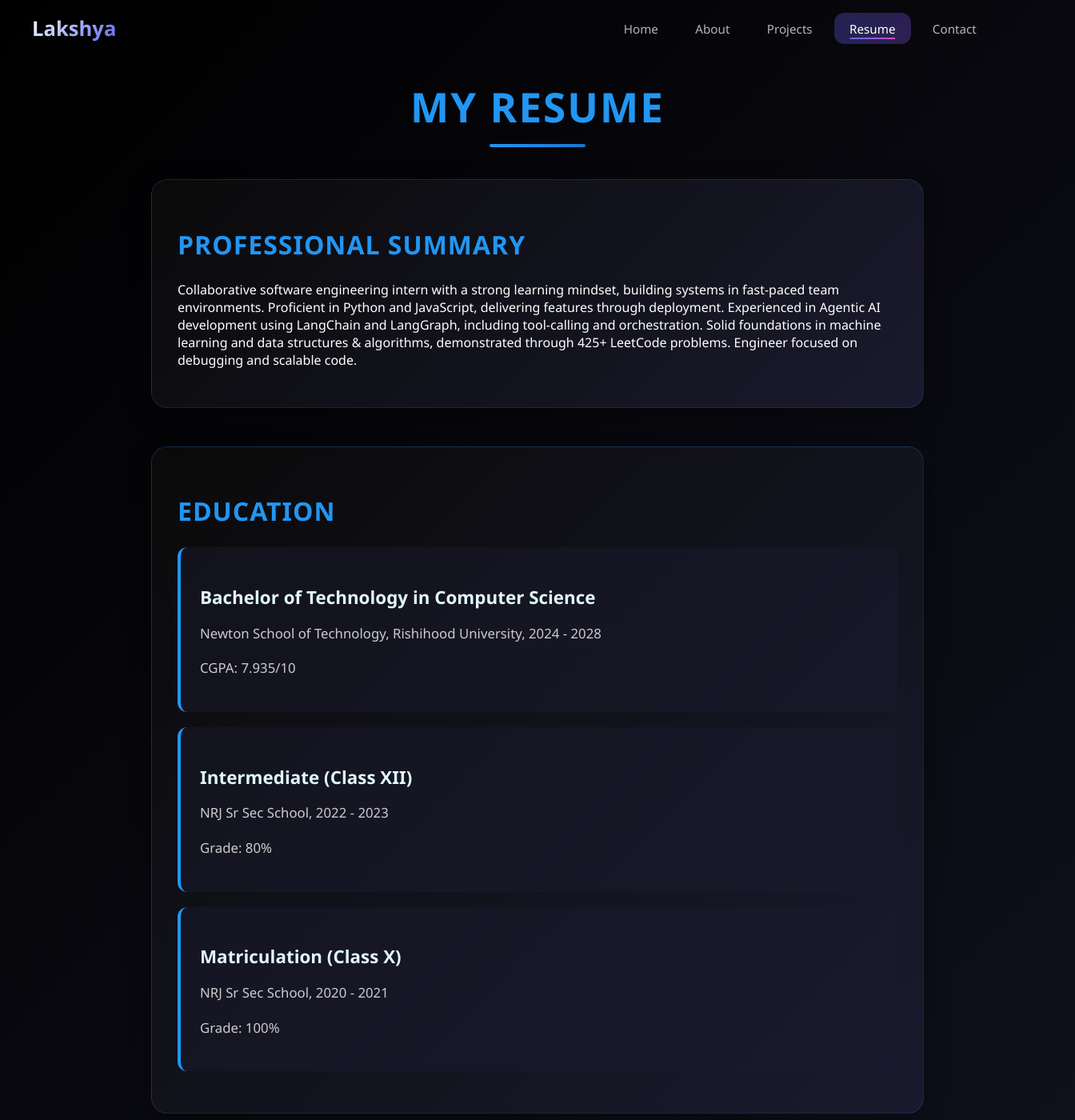
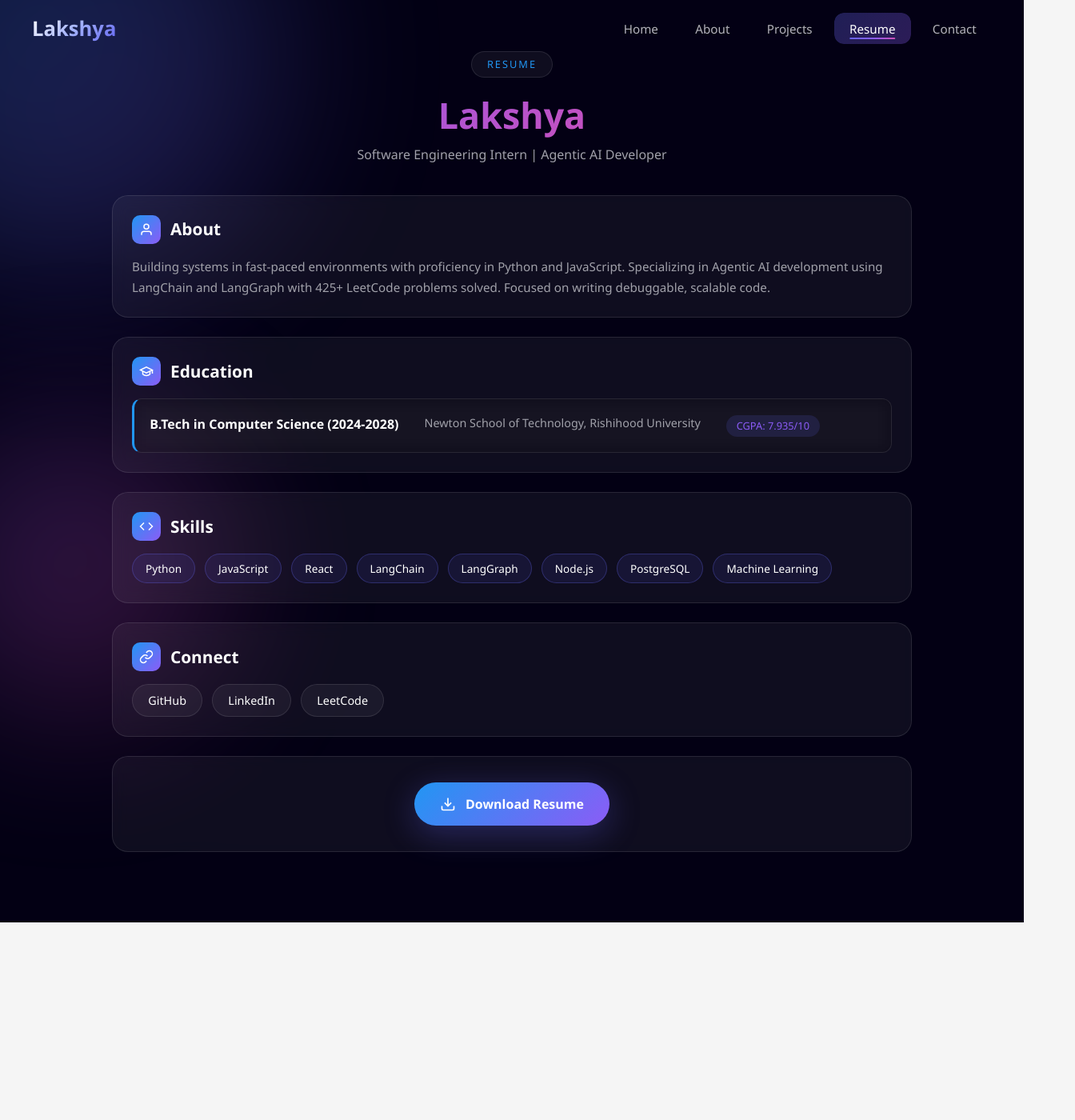
Before and after one commit to Lakshyalamba/my-portfolio, a React (Vite) app: page /resume in a window 1280 px wide. Shown: the top 1400 px of the page at 80% size, 1344 px wide, since content can reach past the window. After the commit the page ends 1153 px from the top, so only its background shows below. Built offline with nearby package versions, Linux system fonts and the light colour scheme.

Commit message:
Resume page updated

```diff
--- a/src/pages/Resume.jsx
+++ b/src/pages/Resume.jsx
@@ -1,114 +1,140 @@
-import React from "react";
-import "../styles/Resume.css";
-import resumePdf from "../assets/resume.pdf";
+import React, { useEffect, useState } from 'react';
+import '../styles/Resume.css';
+import resumePdf from '../assets/resume.pdf';
 
 function Resume() {
+  const [visible, setVisible] = useState(false);
+
+  useEffect(() => {
+    setVisible(true);
+  }, []);
+
+  const skills = [
+    { name: 'Python' },
+    { name: 'JavaScript' },
+    { name: 'React' },
+    { name: 'LangChain' },
+    { name: 'LangGraph' },
+    { name: 'Node.js' },
+    { name: 'PostgreSQL' },
+    { name: 'Machine Learning' },
+  ];
+
+  const links = [
+    { name: 'GitHub', url: 'https://github.com/Lakshyalamba' },
+    { name: 'LinkedIn', url: 'https://www.linkedin.com/in/lakshyachoudhary26/' },
+    { name: 'LeetCode', url: 'https://leetcode.com/u/lakshya_choudhary/' },
+  ];
+
   return (
     <div className="resume-container">
-      <h1 className="resume-title">MY RESUME</h1>
+      <div className="bg-effects">
+        <div className="gradient-orb orb-1"></div>
+        <div className="gradient-orb orb-2"></div>
+      </div>
 
-      {/* Professional Summary */}
+      <div className={`resume-content ${visible ? 'visible' : ''}`}>
+        <header className="resume-header">
+          <div className="header-badge">Resume</div>
+          <h1 className="resume-title">
+            <span className="title-gradient">Lakshya</span>
+          </h1>
+          <p className="resume-subtitle">Software Engineering Intern | Agentic AI Developer</p>
+        </header>
+
         <section className="resume-section">
-        <h2>Professional Summary</h2>
-        <p>
-          Collaborative software engineering intern with a strong learning mindset, building systems in fast-paced team environments. Proficient in Python and JavaScript, delivering features through deployment. Experienced in Agentic AI development using LangChain and LangGraph, including tool-calling and orchestration. Solid foundations in machine learning and data structures & algorithms, demonstrated through 425+ LeetCode problems. Engineer focused on debugging and scalable code.
+          <h2 className="section-title">
+            <span className="section-icon">
+              <svg viewBox="0 0 24 24" fill="none" stroke="currentColor" strokeWidth="2">
+                <path d="M20 21v-2a4 4 0 0 0-4-4H8a4 4 0 0 0-4 4v2"/>
+                <circle cx="12" cy="7" r="4"/>
+              </svg>
+            </span>
+            About
+          </h2>
+          <p className="about-text">
+            Building systems in fast-paced environments with proficiency in Python and JavaScript.
+            Specializing in Agentic AI development using LangChain and LangGraph with 425+ LeetCode problems solved.
+            Focused on writing debuggable, scalable code.
           </p>
         </section>
 
-      {/* Education */}
         <section className="resume-section">
-        <h2>Education</h2>
-        <div className="resume-item">
-          <h3>Bachelor of Technology in Computer Science</h3>
-          <p>Newton School of Technology, Rishihood University, 2024 - 2028</p>
-          <p>CGPA: 7.935/10</p>
+          <h2 className="section-title">
+            <span className="section-icon">
+              <svg viewBox="0 0 24 24" fill="none" stroke="currentColor" strokeWidth="2">
+                <path d="M22 10v6M2 10l10-5 10 5-10 5z"/>
+                <path d="M6 12v5c3 3 9 3 12 0v-5"/>
+              </svg>
+            </span>
+            Education
+          </h2>
+          <div className="education-card">
+            <div className="edu-header">
+            <h3>B.Tech in Computer Science (2024-2028)</h3>
             </div>
-        <div className="resume-item">
-          <h3>Intermediate (Class XII)</h3>
-          <p>NRJ Sr Sec School, 2022 - 2023</p>
-          <p>Grade: 80%</p>
+            <p className="edu-institution">Newton School of Technology, Rishihood University</p>
+            <div className="edu-grades">
+              <span>CGPA: 7.935/10</span>
             </div>
-        <div className="resume-item">
-          <h3>Matriculation (Class X)</h3>
-          <p>NRJ Sr Sec School, 2020 - 2021</p>
-          <p>Grade: 100%</p>
           </div>
         </section>
 
-      {/* Projects */}
         <section className="resume-section">
-        <h2>Projects</h2>
-        <div className="resume-item">
-          <h3>BingeQuiz</h3>
-          <p><strong>Tech Stack:</strong> React.js, JavaScript, CSS</p>
-          <ul>
-            <li>
-              Built using React.js, JavaScript, and CSS to create a modern and efficient web application.
-            </li>
-            <li>
-              Developed a dynamic movie quiz app where users can test their knowledge with interactive questions.
-            </li>
-            <li>
-              Integrated difficulty levels, responsive design, and GitHub version control to ensure scalability, maintainability, and seamless navigation.
-            </li>
-          </ul>
-          <p>
-            <a href="https://github.com/Lakshyalamba/bingequiznextjs" target="_blank" rel="noopener noreferrer">GitHub</a> |{" "}
-            <a href="https://bingequiz.netlify.app/" target="_blank" rel="noopener noreferrer">Live Demo</a>
-          </p>
+          <h2 className="section-title">
+            <span className="section-icon">
+              <svg viewBox="0 0 24 24" fill="none" stroke="currentColor" strokeWidth="2">
+                <polyline points="16 18 22 12 16 6"/>
+                <polyline points="8 6 2 12 8 18"/>
+              </svg>
+            </span>
+            Skills
+          </h2>
+          <div className="skills-grid">
+            {skills.map((skill, index) => (
+              <div key={skill.name} className="skill-item" style={{ animationDelay: `${index * 0.1}s` }}>
+                <span className="skill-name">{skill.name}</span>
+              </div>
+            ))}
           </div>
         </section>
 
-      {/* Skills */}
         <section className="resume-section">
-        <h2>Skills</h2>
-        <div className="skills-list">
-          <span className="skill">Python</span>
-          <span className="skill">JavaScript</span>
-          <span className="skill">LangChain</span>
-          <span className="skill">LangGraph</span>
-          <span className="skill">React</span>
-          <span className="skill">Node.js</span>
-          <span className="skill">Express.js</span>
-          <span className="skill">MongoDB</span>
-          <span className="skill">MySQL</span>
-          <span className="skill">PostgreSQL</span>
-          <span className="skill">NumPy</span>
-          <span className="skill">Pandas</span>
-          <span className="skill">Machine Learning</span>
-          <span className="skill">Data Structures & Algorithms</span>
-          <span className="skill">HTML</span>
-          <span className="skill">CSS</span>
+          <h2 className="section-title">
+            <span className="section-icon">
+              <svg viewBox="0 0 24 24" fill="none" stroke="currentColor" strokeWidth="2">
+                <path d="M10 13a5 5 0 0 0 7.54.54l3-3a5 5 0 0 0-7.07-7.07l-1.72 1.71"/>
+                <path d="M14 11a5 5 0 0 0-7.54-.54l-3 3a5 5 0 0 0 7.07 7.07l1.71-1.71"/>
+              </svg>
+            </span>
+            Connect
+          </h2>
+          <div className="links-row">
+            {links.map((link) => (
+              <a
+                key={link.name}
+                href={link.url}
+                target="_blank"
+                rel="noopener noreferrer"
+                className="link-button"
+              >
+                {link.name}
+              </a>
+            ))}
           </div>
         </section>
 
-      {/* Links */}
-      <section className="resume-section">
-        <h2>Links</h2>
-        <ul>
-          <li><a href="https://www.linkedin.com/in/lakshya-choudhary-881a4b31a/" target="_blank" rel="noopener noreferrer">LinkedIn</a></li>
-          <li><a href="https://github.com/Lakshyalamba" target="_blank" rel="noopener noreferrer">GitHub</a></li>
-          <li><a href="https://www.codechef.com/users/lakshya_lamba9" target="_blank" rel="noopener noreferrer">CodeChef</a></li>
-          <li><a href="https://codeforces.com/profile/lakshyalamba" target="_blank" rel="noopener noreferrer">Codeforces</a></li>
-          <li><a href="https://leetcode.com/u/lakshya_choudhary/" target="_blank" rel="noopener noreferrer">LeetCode</a></li>
-          <li><a href="https://my-personal-portfol.netlify.app/" target="_blank" rel="noopener noreferrer">Portfolio</a></li>
-        </ul>
-      </section>
-
-      {/* Download Resume */}
         <section className="resume-section download-section">
-        <h2>Want a copy of my Resume?</h2>
-        <p>Click below to download a professionally formatted PDF version.</p>
-        <a
-          href={resumePdf}
-          download="resume.pdf"
-          className="btn btn-glow"
-          target="_blank"
-          rel="noopener noreferrer"
-        >
-          Download PDF
+          <a href={resumePdf} download className="download-btn">
+            <svg viewBox="0 0 24 24" fill="none" stroke="currentColor" strokeWidth="2">
+              <path d="M21 15v4a2 2 0 0 1-2 2H5a2 2 0 0 1-2-2v-4"/>
+              <polyline points="7 10 12 15 17 10"/>
+              <line x1="12" y1="15" x2="12" y2="3"/>
+            </svg>
+            <span>Download Resume</span>
           </a>
         </section>
+      </div>
     </div>
   );
 }
--- a/src/styles/Resume.css
+++ b/src/styles/Resume.css
@@ -1,269 +1,300 @@
 :root {
-  --accent-color: #2196f3;
-  --text-light: #ccc;
-  --text-muted: #aaa;
-  --bg-dark: #000000;
-  --card-bg: #1a1a2e;
+  --accent-color: #6366f1;
+  --accent-secondary: #8b5cf6;
+  --accent-tertiary: #ec4899;
+  --text-color: #fff;
+  --text-muted: #a1a1aa;
+  --bg-primary: #030014;
+  --glass-bg: rgba(255, 255, 255, 0.05);
+  --glass-border: rgba(255, 255, 255, 0.1);
 }
 
-/* Resume Container */
 .resume-container {
-  min-height: 100vh;
-  width: 100%;
+  min-height: calc(100vh - 60px);
+  background: var(--bg-primary);
+  color: var(--text-color);
+  position: relative;
+  overflow-x: hidden;
   padding: 4rem 2rem;
-  background: linear-gradient(135deg, #000000, #1a1a2e);
-  color: white;
   display: flex;
-  flex-direction: column;
-  align-items: center;
-  animation: fadeIn 1s ease-in-out;
+  justify-content: center;
 }
 
-/* Title */
-.resume-title {
-  font-size: 3.2rem;
+.bg-effects {
+  position: fixed;
+  inset: 0;
+  pointer-events: none;
+  z-index: 0;
+}
+
+.gradient-orb {
+  position: absolute;
+  border-radius: 50%;
+  filter: blur(100px);
+  opacity: 0.25;
+}
+
+.orb-1 {
+  width: 500px;
+  height: 500px;
+  background: linear-gradient(135deg, var(--accent-color), var(--accent-secondary));
+  top: -150px;
+  right: -150px;
+  animation: orb-float 15s ease-in-out infinite;
+}
+
+.orb-2 {
+  width: 350px;
+  height: 350px;
+  background: linear-gradient(135deg, var(--accent-secondary), var(--accent-tertiary));
+  bottom: -100px;
+  left: -100px;
+  animation: orb-float 20s ease-in-out infinite reverse;
+}
+
+@keyframes orb-float {
+  0%, 100% { transform: translate(0, 0) scale(1); }
+  50% { transform: translate(30px, -30px) scale(1.1); }
+}
+
+.resume-content {
+  width: 100%;
+  max-width: 1000px;
+  position: relative;
+  z-index: 1;
+  opacity: 0;
+  transform: translateY(30px);
+  transition: all 0.8s cubic-bezier(0.4, 0, 0.2, 1);
+}
+
+.resume-content.visible {
+  opacity: 1;
+  transform: translateY(0);
+}
+
+.resume-header {
   text-align: center;
   margin-bottom: 2.5rem;
-  color: var(--accent-color);
-  position: relative;
-  letter-spacing: 2px;
-  text-transform: uppercase;
-  animation: slideDown 1s ease;
 }
 
-.resume-title::after {
-  content: "";
-  display: block;
-  width: 120px;
-  height: 4px;
-  background: linear-gradient(135deg, var(--accent-color), #1976d2);
-  margin: 12px auto 0;
-  border-radius: 3px;
-  animation: scaleIn 0.8s ease forwards;
-  transform-origin: left;
+.header-badge {
+  display: inline-block;
+  padding: 0.4rem 1.2rem;
+  background: var(--glass-bg);
+  border: 1px solid var(--glass-border);
+  border-radius: 50px;
+  font-size: 0.8rem;
+  color: var(--accent-color);
+  text-transform: uppercase;
+  letter-spacing: 2px;
+  margin-bottom: 1rem;
 }
 
-/* Sections */
-.resume-section {
-  width: 100%;
-  max-width: 900px;
-  margin-bottom: 3rem;
-  padding: 2rem;
-  background: linear-gradient(135deg, #0a0a0a, #1a1a2e);
-  border-radius: 20px;
-  border: 1px solid rgba(33, 150, 243, 0.2);
-  box-shadow: 0 10px 30px rgba(0, 0, 0, 0.4);
-  transition: transform 0.3s ease, box-shadow 0.3s ease;
-  animation: fadeInUp 1s ease forwards;
-  opacity: 0;
+.resume-title {
+  font-size: 2.8rem;
+  font-weight: 800;
+  margin: 0 0 0.5rem 0;
 }
 
-.resume-section:nth-child(2) {
-  animation-delay: 0.2s;
+.title-gradient {
+  background: linear-gradient(135deg, var(--accent-color), var(--accent-secondary), var(--accent-tertiary));
+  -webkit-background-clip: text;
+  background-clip: text;
+  -webkit-text-fill-color: transparent;
+  background-size: 200% auto;
+  animation: gradient-flow 4s ease infinite;
 }
 
-.resume-section:nth-child(3) {
-  animation-delay: 0.4s;
+@keyframes gradient-flow {
+  0%, 100% { background-position: 0% center; }
+  50% { background-position: 100% center; }
 }
 
-.resume-section:nth-child(4) {
-  animation-delay: 0.6s;
+.resume-subtitle {
+  font-size: 1rem;
+  color: var(--text-muted);
+  margin: 0;
 }
 
-.resume-section:nth-child(5) {
-  animation-delay: 0.8s;
-}
-
-.resume-section:nth-child(6) {
-  animation-delay: 1.0s;
-}
-
-.resume-section:nth-child(7) {
-  animation-delay: 1.2s;
+.resume-section {
+  background: var(--glass-bg);
+  border: 1px solid var(--glass-border);
+  border-radius: 20px;
+  padding: 1.5rem;
+  margin-bottom: 1.5rem;
+  backdrop-filter: blur(10px);
+  transition: all 0.4s ease;
 }
 
 .resume-section:hover {
   transform: translateY(-5px);
-  box-shadow: 0 15px 40px rgba(33, 150, 243, 0.3);
+  border-color: rgba(99, 102, 241, 0.4);
+  box-shadow: 0 20px 50px rgba(99, 102, 241, 0.15);
 }
 
-.resume-section h2 {
-  font-size: 2rem;
-  color: var(--accent-color);
-  margin-bottom: 1.5rem;
-  letter-spacing: 1px;
-  text-transform: uppercase;
+.section-title {
+  display: flex;
+  align-items: center;
+  gap: 0.75rem;
+  font-size: 1.3rem;
+  font-weight: 700;
+  margin: 0 0 1rem 0;
+  color: #fff;
 }
 
-/* Resume Items */
-.resume-item {
-  background: rgba(26, 26, 46, 0.5);
-  padding: 1.5rem;
+.section-icon {
+  width: 36px;
+  height: 36px;
+  display: flex;
+  align-items: center;
+  justify-content: center;
+  background: linear-gradient(135deg, var(--accent-color), var(--accent-secondary));
+  border-radius: 10px;
+  flex-shrink: 0;
+}
+
+.section-icon svg {
+  width: 18px;
+  height: 18px;
+  color: white;
+}
+
+.about-text {
+  font-size: 0.95rem;
+  color: var(--text-muted);
+  line-height: 1.7;
+  margin: 0;
+}
+
+.education-card {
+  background: rgba(0, 0, 0, 0.2);
   border-radius: 12px;
-  margin-bottom: 1.2rem;
-  border-left: 4px solid var(--accent-color);
+  padding: 1.2rem;
+  border-left: 3px solid var(--accent-color);
   transition: all 0.3s ease;
 }
 
-.resume-item:hover {
-  background: rgba(33, 150, 243, 0.1);
+.education-card:hover {
+  background: rgba(99, 102, 241, 0.1);
   transform: translateX(5px);
 }
 
-.resume-item h3 {
-  font-size: 1.4rem;
-  color: #e0f7fa;
-  margin-bottom: 0.5rem;
-  font-weight: 600;
+.edu-header {
+  margin-bottom: 0.3rem;
 }
 
-.resume-item p,
-.resume-item ul li {
-  font-size: 1.05rem;
-  color: var(--text-light);
-  line-height: 1.6;
+.edu-header h3 {
+  font-size: 1rem;
+  margin: 0;
+  color: #fff;
 }
 
-.resume-item ul {
-  padding-left: 20px;
-  margin-top: 0.5rem;
+.edu-institution {
+  font-size: 0.9rem;
+  color: var(--text-muted);
+  margin: 0 0 0.5rem 0;
 }
 
-.resume-item ul li {
-  margin-bottom: 0.5rem;
-  color: var(--text-muted);
+.edu-grades span {
+  display: inline-block;
+  padding: 0.3rem 0.8rem;
+  background: rgba(99, 102, 241, 0.15);
+  border-radius: 20px;
+  font-size: 0.8rem;
+  color: var(--accent-secondary);
 }
 
-/* Skills */
-.skills-list {
+.skills-grid {
   display: flex;
   flex-wrap: wrap;
-  gap: 12px;
-  margin-top: 1rem;
+  gap: 0.75rem;
 }
 
-.skill {
-  background: linear-gradient(135deg, var(--accent-color), #1976d2);
-  color: #000;
-  padding: 10px 18px;
-  border-radius: 25px;
-  font-weight: bold;
-  font-size: 0.9rem;
+.skill-item {
+  padding: 0.5rem 1rem;
+  background: rgba(99, 102, 241, 0.1);
+  border: 1px solid rgba(99, 102, 241, 0.3);
+  border-radius: 50px;
+  font-size: 0.85rem;
+  color: #fff;
+  font-weight: 500;
   transition: all 0.3s ease;
-  box-shadow: 0 4px 15px rgba(33, 150, 243, 0.3);
+  animation: fade-in 0.5s ease-out backwards;
 }
 
-.skill:hover {
-  transform: translateY(-3px) scale(1.05);
-  box-shadow: 0 8px 25px rgba(33, 150, 243, 0.5);
-  color: white;
+.skill-item:hover {
+  background: rgba(99, 102, 241, 0.2);
+  border-color: rgba(99, 102, 241, 0.5);
+  transform: translateY(-2px);
 }
 
-/* Download Section */
+.links-row {
+  display: flex;
+  flex-wrap: wrap;
+  gap: 0.75rem;
+}
+
+.link-button {
+  padding: 0.6rem 1.2rem;
+  background: var(--glass-bg);
+  border: 1px solid var(--glass-border);
+  border-radius: 50px;
+  color: #fff;
+  font-size: 0.9rem;
+  font-weight: 500;
+  text-decoration: none;
+  transition: all 0.3s ease;
+}
+
+.link-button:hover {
+  background: linear-gradient(135deg, var(--accent-color), var(--accent-secondary));
+  border-color: transparent;
+  transform: translateY(-3px);
+  box-shadow: 0 10px 30px rgba(99, 102, 241, 0.3);
+}
+
 .download-section {
   text-align: center;
-  padding: 2.5rem;
-  background: linear-gradient(135deg, #1a1a2e, #2a2a4e);
-  border-radius: 20px;
+  padding: 2rem;
 }
 
-.download-section h2 {
-  margin-bottom: 1rem;
+.download-btn {
+  display: inline-flex;
+  align-items: center;
+  gap: 0.75rem;
+  padding: 1rem 2rem;
+  background: linear-gradient(135deg, var(--accent-color), var(--accent-secondary));
+  color: white;
+  font-size: 1rem;
+  font-weight: 600;
+  text-decoration: none;
+  border-radius: 50px;
+  transition: all 0.3s ease;
+  box-shadow: 0 10px 40px rgba(99, 102, 241, 0.3);
 }
 
-.download-section p {
-  font-size: 1.2rem;
-  margin: 1rem 0 2rem;
-  color: #ddd;
+.download-btn:hover {
+  transform: translateY(-3px);
+  box-shadow: 0 15px 50px rgba(99, 102, 241, 0.4);
 }
 
-/* Buttons */
-.btn {
-  padding: 1rem 2.5rem;
-  border: none;
-  border-radius: 50px;
-  font-size: 1.1rem;
-  font-weight: bold;
-  text-decoration: none;
-  transition: all 0.3s ease;
-  cursor: pointer;
-  display: inline-block;
+.download-btn svg {
+  width: 20px;
+  height: 20px;
 }
 
-.btn-glow {
-  background: linear-gradient(135deg, var(--accent-color), #1976d2);
-  color: white;
-  box-shadow: 0 0 20px rgba(33, 150, 243, 0.4);
-}
-
-.btn-glow:hover {
-  transform: scale(1.05);
-  box-shadow: 0 0 30px rgba(33, 150, 243, 0.7), 0 0 50px rgba(33, 150, 243, 0.4);
-}
-
-/* Animations */
-@keyframes scaleIn {
-  from {
-    transform: scaleX(0);
-  }
-
-  to {
-    transform: scaleX(1);
-  }
-}
-
-@keyframes fadeIn {
+@keyframes fade-in {
   from {
     opacity: 0;
-    transform: translateY(15px);
+    transform: translateY(10px);
   }
-
   to {
     opacity: 1;
     transform: translateY(0);
   }
 }
 
-@keyframes slideDown {
-  from {
-    transform: translateY(-30px);
-    opacity: 0;
-  }
-
-  to {
-    transform: translateY(0);
-    opacity: 1;
-  }
-}
-
-@keyframes fadeInUp {
-  from {
-    opacity: 0;
-    transform: translateY(30px);
-  }
-
-  to {
-    opacity: 1;
-    transform: translateY(0);
-  }
-}
-
-/* Responsive */
 @media (max-width: 768px) {
-  .resume-section {
-    padding: 1.5rem;
-  }
-
-  .resume-title {
-    font-size: 2.5rem;
-  }
-
-  .skills-list {
-    justify-content: center;
-  }
-}
-
-@media (max-width: 480px) {
   .resume-container {
     padding: 2rem 1rem;
   }
@@ -272,7 +303,36 @@
     font-size: 2rem;
   }
 
+  .resume-subtitle {
+    font-size: 0.9rem;
+  }
+
   .resume-section {
-    padding: 1rem;
+    padding: 1.2rem;
+  }
+
+  .links-row {
+    flex-direction: column;
+  }
+
+  .link-button {
+    text-align: center;
   }
 }
+
+@media (max-width: 480px) {
+  .resume-title {
+    font-size: 1.8rem;
+  }
+
+  .edu-header {
+    flex-direction: column;
+    align-items: flex-start;
+    gap: 0.3rem;
+  }
+
+  .download-btn {
+    width: 100%;
+    justify-content: center;
+  }
+}
```
Lines whose indentation alone changed are shown as unchanged.
